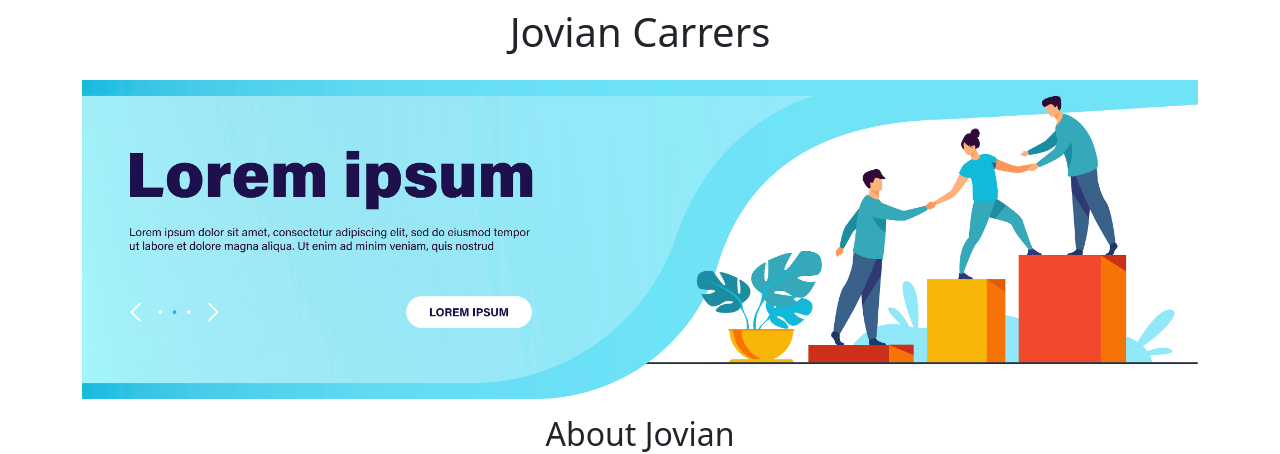
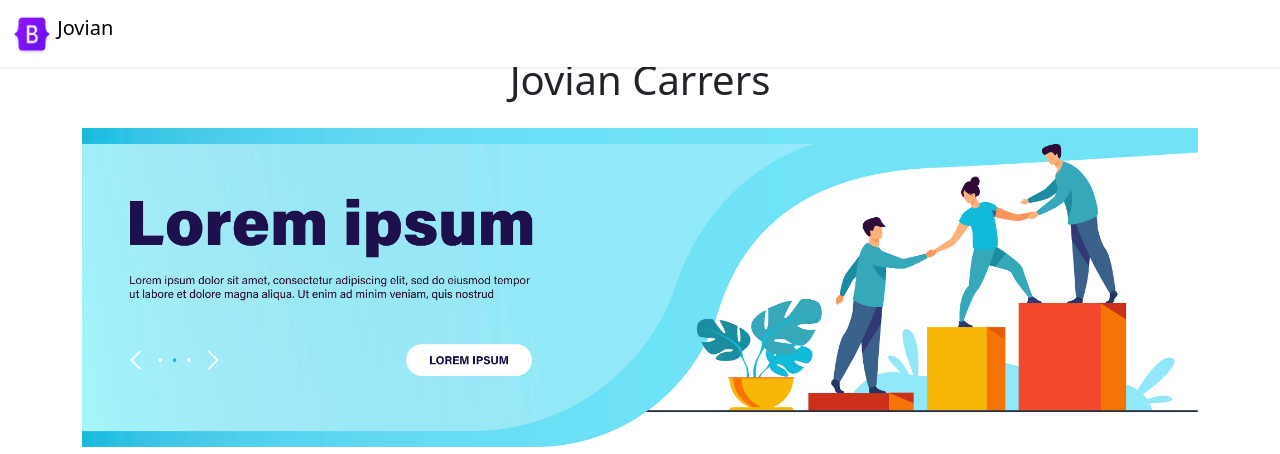
Before and after one commit to hochlef007/flask-web-app, a Flask app: page / in a window 1280 px wide. Shown: the top 454 px of the page. Run offline with Flask 3, Linux system fonts and the light colour scheme.

Commit message:
adding simple navbar

```diff
--- a/templates/home.html
+++ b/templates/home.html
@@ -26,6 +26,8 @@
     </style>
   </head>
   <body>
+    {% include 'nav.html' %}
+    <div class="mt-40"><h1>{{ company_name }} Carrers</h1></div>
     <div class="container">
       <h1 class="text-center mb-4 mt-2">{{company_name}} Carrers</h1>
       <img
@@ -48,11 +50,7 @@
         adipiscing tristique risus nec.
       </p>
       <h2 class="text-center mt-3 mb-3">Job Openings</h2>
-      <div >
-        {% for job in jobs %}
-        {% include 'jobItem.html' %}
-        {% endfor %}
-      </div>
+      <div>{% for job in jobs %} {% include 'jobItem.html' %} {% endfor %}</div>
       <div class="text-center mb-2">
         <button type="button" class="btn btn-outline-primary">
           Contact Us
--- /dev/null
+++ b/templates/nav.html
@@ -0,0 +1,14 @@
+<nav class="navbar fixed-top bg-white shadow-sm">
+  <div class="container-fluid">
+    <a class="navbar-brand" href="#">
+      <img
+        src="/static/bootstraplogo.png"
+        alt="Logo"
+        width="40"
+        height="40"
+        class="d-inline-block align-text-top"
+      />
+      Jovian
+    </a>
+  </div>
+</nav>
```
Also changed, not shown: app.py (line endings or trailing spaces), static/bootstraplogo.png (added).
